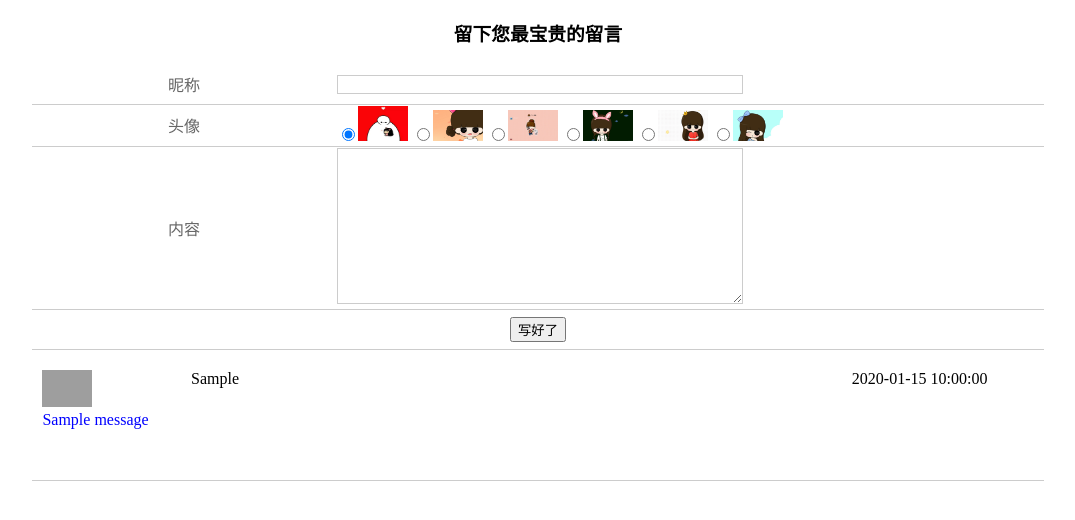
After one commit to Acc-cxy/newstudyphp, a PHP site: page /message.php in a window 1280 px wide. The commit adds this page. Shown: the top 520 px of the page, without its empty margins (102-1177 px from the left). Run offline with PHP 8.4, Linux system fonts and the light colour scheme; tables that the repository leaves empty or names only in its code hold one stand-in row (values such as "Sample post"); grey boxes are pictures that could not be loaded.

Commit message:
留言板1.0

```diff
--- /dev/null
+++ b/message.php
@@ -0,0 +1,129 @@
+<!DOCTYPE html>
+<html>
+<head>
+	<meta charset="UTF-8">
+	<title>留言板</title>
+
+  <link href="css/style.css" type="text/css" rel="stylesheet">
+	<style type="text/css">
+	   .table img{
+        width:50px;
+	   }
+     input[name=username],textarea{
+       width:400px;
+       border:1px solid #ccc;
+     }
+     textarea{
+     	 height:150px;
+     }
+     h3{
+       text-align:center;
+       cursor:pointer;
+     }
+     #detail{
+       margin:auto;
+       height:auto;
+       margin-bottom:20px;
+       width:80%;
+     }
+     #detail .msg{
+       clear:both;
+       padding:10px;
+       height:100px;
+       border-bottom:1px solid #ccc;
+       margin-top:10px;
+     }
+     .username{
+        width:15%;
+        float: left;
+        color:#00f;
+     }
+     .username img{
+     	 width:50px;
+     }
+     .content{
+     	 width:60%;
+     	 float:left;
+       word-break:break-all;
+     }
+     .date{
+     	 width:23%;
+       text-align:center;
+     	 float:right;
+     }
+     .date div{
+       color:red;
+       width:100px;
+       padding:4px;
+       background: #ccc;
+       margin-left:70px;
+       display:none;
+     }
+     .date div:hover{
+       cursor:pointer;
+     }
+
+	</style>
+</head>
+<body>
+    <form name="form_msg" method="post" action="do.php">
+    <h3>留下您最宝贵的留言</h3>
+    <table class="table">
+        <tr>
+            <td width="30%">昵称</td>
+            <td><input type="text" name="username"></td>
+        </tr>
+        <tr>
+            <td width="30%">头像</td>
+            <td>
+                <input type="radio" name="face" value="1" checked><img src="images/01.jpg">
+                <input type="radio" name="face" value="2"><img src="images/02.jpg">
+                <input type="radio" name="face" value="3"><img src="images/03.jpg">
+                <input type="radio" name="face" value="4"><img src="images/04.jpg">
+                <input type="radio" name="face" value="5"><img src="images/05.jpg">
+                <input type="radio" name="face" value="6"><img src="images/06.jpg">
+            </td>
+        </tr>
+        <tr>
+            <td>内容</td>
+            <td><textarea name="msg"></textarea></td>
+        </tr>
+        <tr>
+            <td colspan="2"><input type="submit" value="写好了"></td>
+        </tr>
+    </table>
+</form>
+	<div id="detail">
+
+        <?php
+        $conn=mysqli_connect("localhost","root","root");
+        if(!$conn){
+            die("数据库链接失败!");
+        }
+        mysqli_select_db($conn,"liuyan");
+        mysqli_query($conn,"set names utf8");
+        $sql ="select * from obj_message";
+        $rst=mysqli_query($conn,$sql);
+
+        while($arr = mysqli_fetch_assoc($rst)){
+
+        ?>
+        <div class="msg">
+            <div class="username">
+                <img src="images/0<?php echo $arr['image']?>.jpg"><br>
+                <?php echo $arr['name'];?>
+            </div>
+            <div class="content"><?php echo $arr['info'];?></div>
+            <div class="date">
+                <?php echo $arr['time'];?> <br>
+                <div>删除</div>
+            </div>
+        </div>
+        <?php }?>
+
+	</div>
+
+
+
+</body>
+</html>
```
Also changed, not shown: do.php (+16 -0 lines), message.html (deleted, +0 -122 lines).
